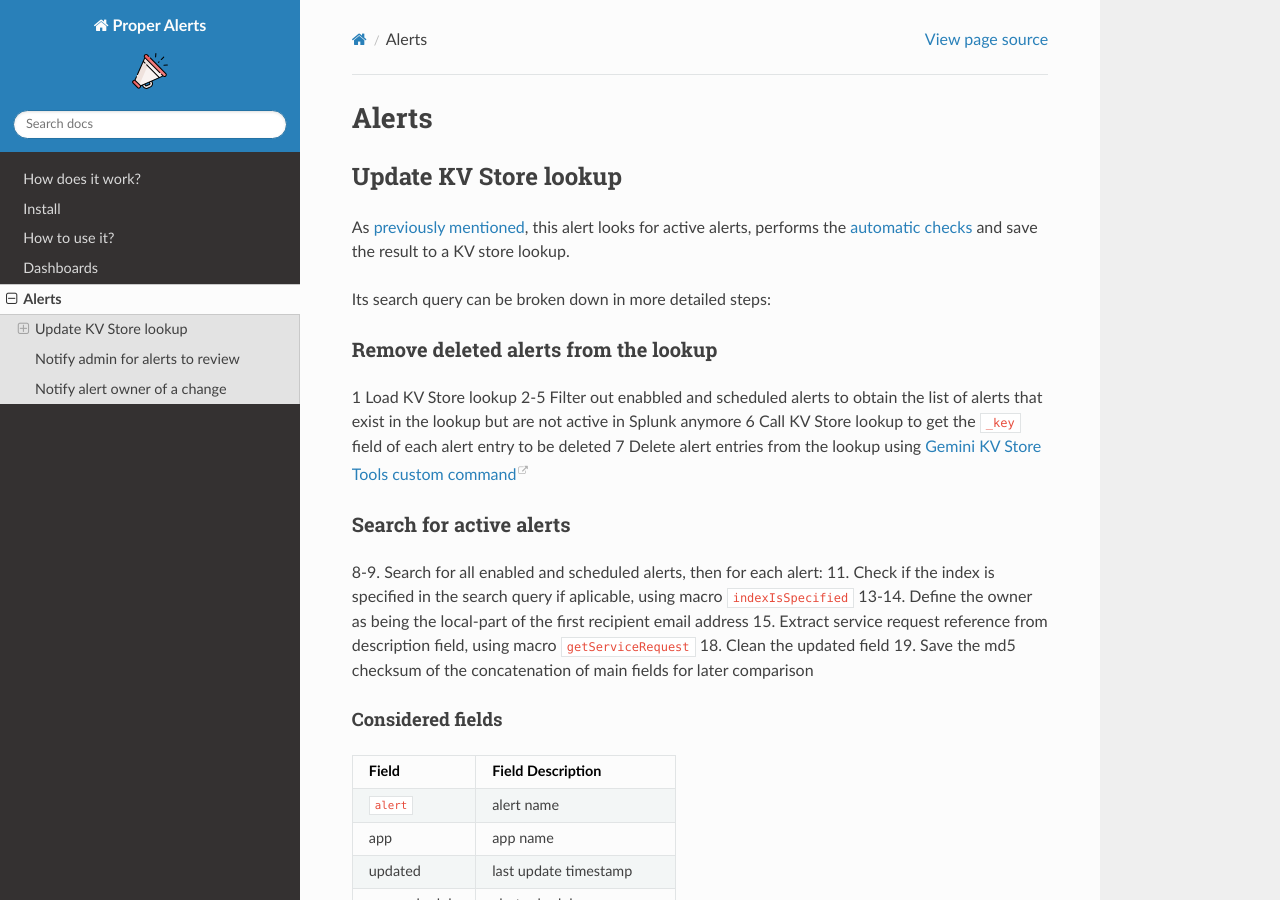
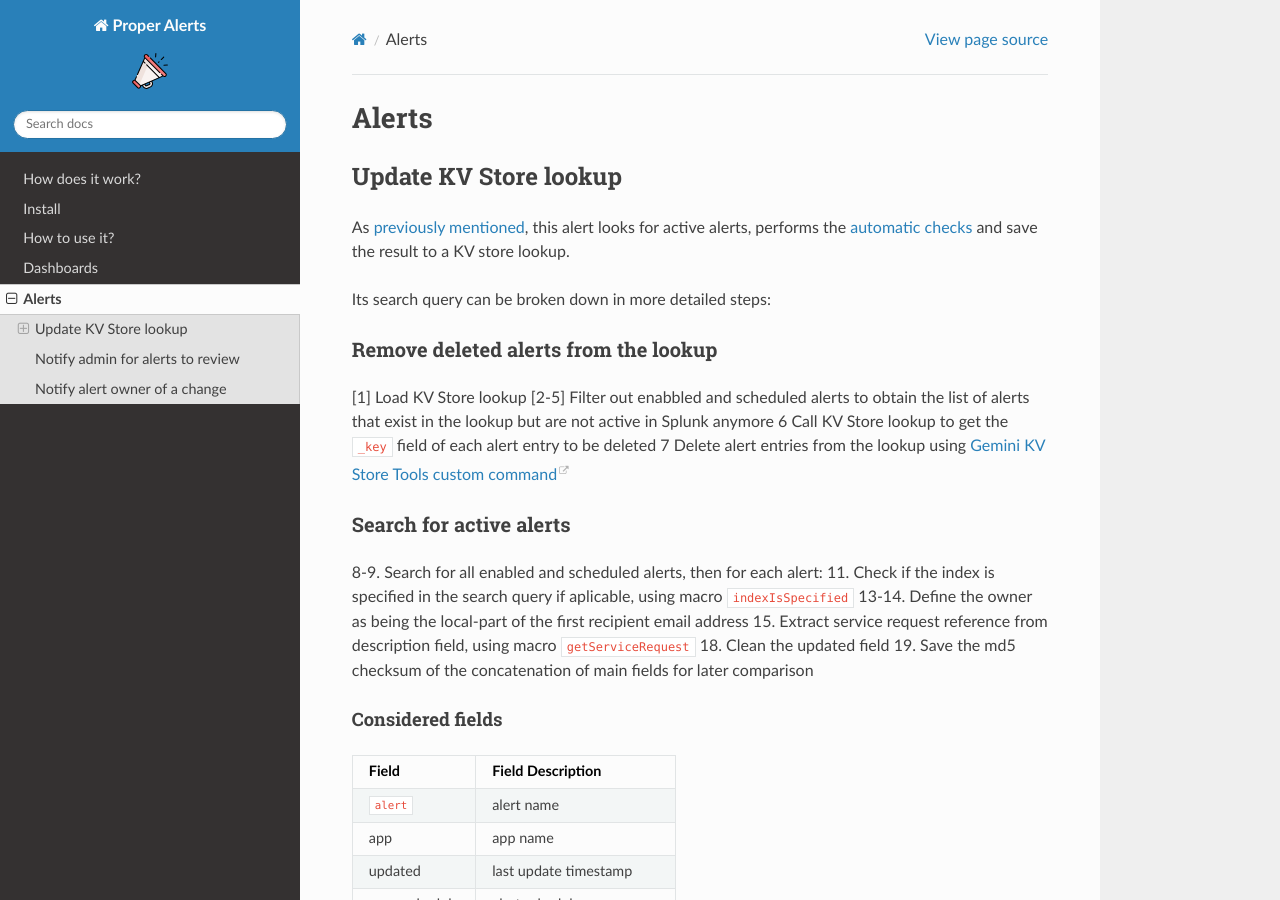
Before and after one commit to a-l-h/splunk-app-proper-alerts, a Sphinx documentation site: the page built from doc/alerts.rst, in a window 1280 px wide and 900 px high. Built offline with Sphinx 7.4.7 and the Read the Docs theme 2.0.0, drawn with Linux system fonts in a browser that asks for light colours.

```diff
--- a/doc/alerts.rst
+++ b/doc/alerts.rst
@@ -11,8 +11,8 @@ Its search query can be broken down in more detailed steps:
 Remove deleted alerts from the lookup
 ------------------------------------------------
 
-1      Load KV Store lookup
-2-5    Filter out enabbled and scheduled alerts to obtain the list of alerts that exist in the lookup but are not active in Splunk anymore
+[1]      Load KV Store lookup
+[2-5]    Filter out enabbled and scheduled alerts to obtain the list of alerts that exist in the lookup but are not active in Splunk anymore
 6      Call KV Store lookup to get the ``_key`` field of each alert entry to be deleted
 7      Delete alert entries from the lookup using `Gemini KV Store Tools custom command <https://splunkbase.splunk.com/app/3536/#/details>`_
 
```
